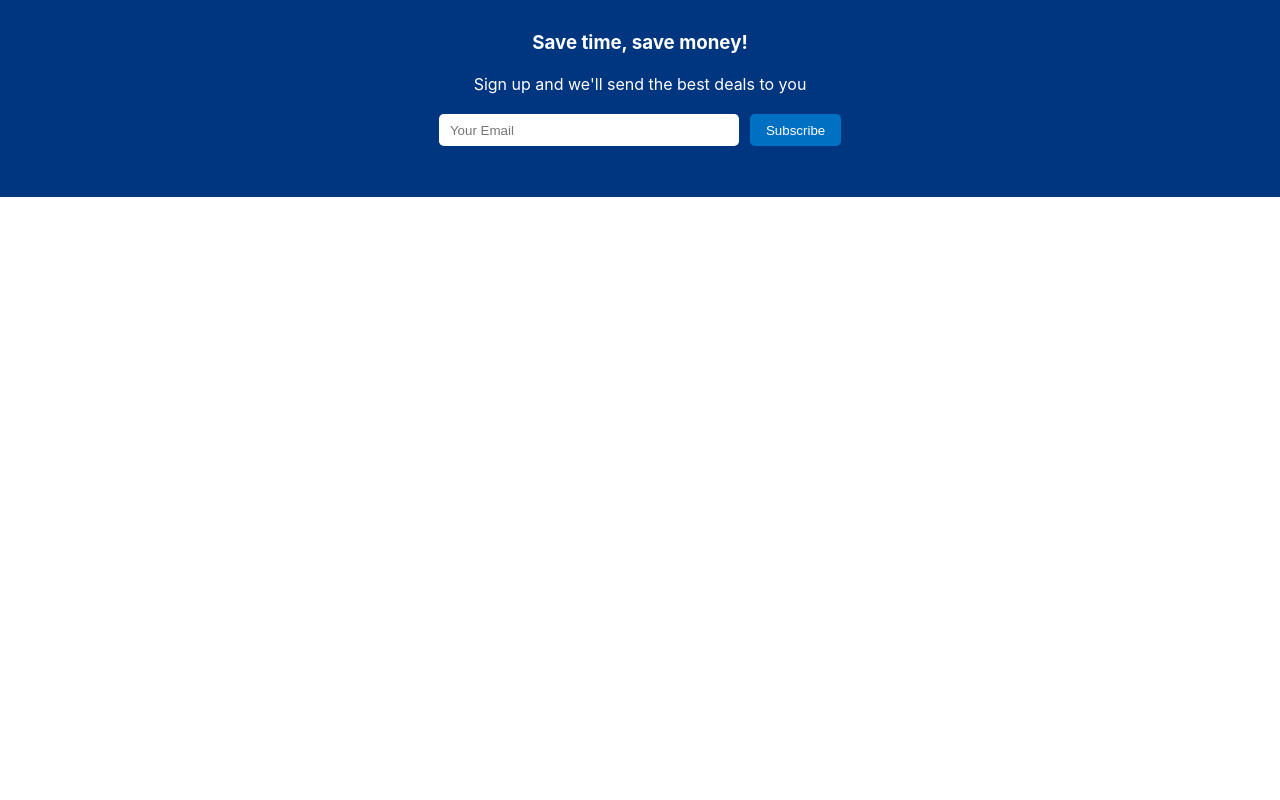
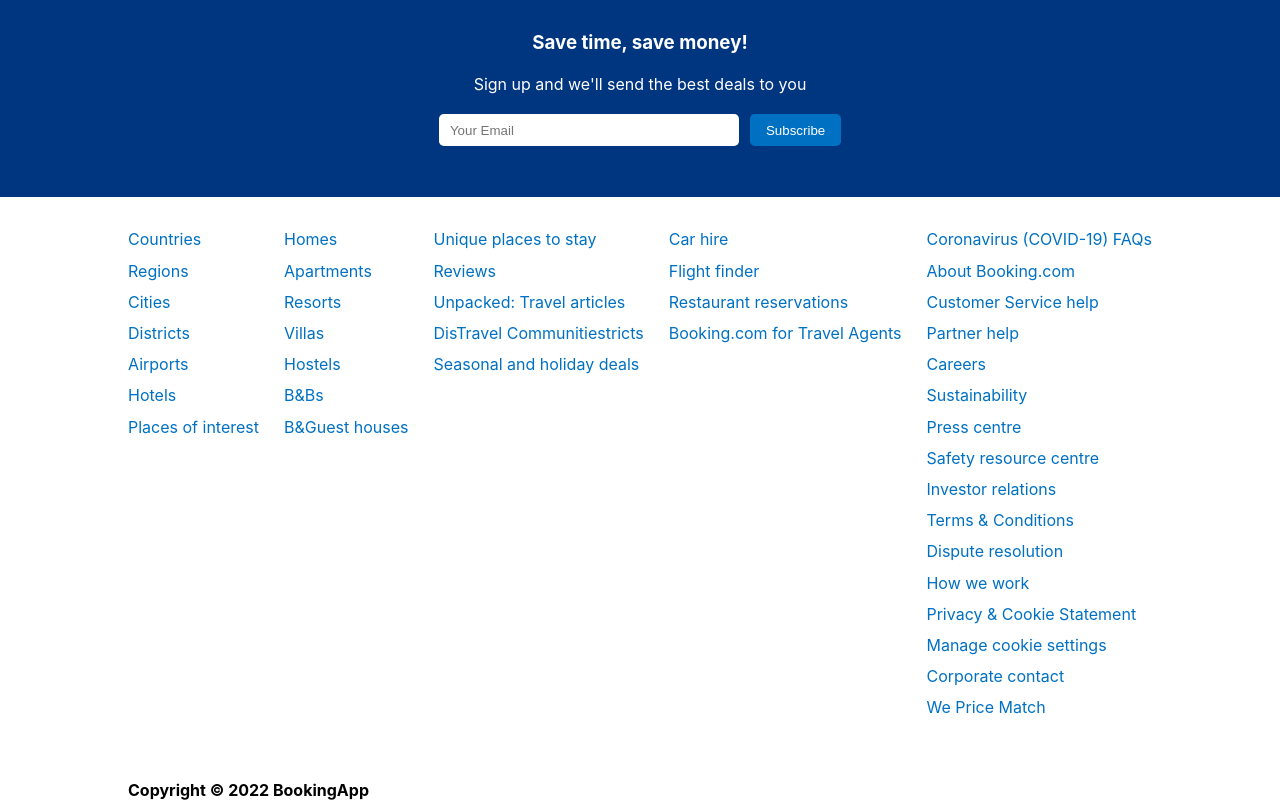
Before and after one commit to 21ciprian/booking-app, a React (Create React App) app: page / in a window 1280 px wide. Shown: the part 1498-2298 px from the top of the page. Before the commit the page ends 1695 px from the top, so only its background shows below. Built offline with nearby package versions, Linux system fonts and the light colour scheme.

Commit message:
Added footer component

```diff
--- /dev/null
+++ b/src/components/Footer/Footer.jsx
@@ -0,0 +1,63 @@
+import React from 'react'
+import styles from './Footer.module.css'
+
+function Footer() {
+	return (
+		<footer className={styles.footer}>
+			<section className={styles.footerLists}>
+				<ul className={styles.footerList}>
+					<li className={styles.fListItem}>Countries</li>
+					<li className={styles.fListItem}>Regions</li>
+					<li className={styles.fListItem}>Cities</li>
+					<li className={styles.fListItem}>Districts</li>
+					<li className={styles.fListItem}>Airports</li>
+					<li className={styles.fListItem}>Hotels</li>
+					<li className={styles.fListItem}>Places of interest</li>
+				</ul>
+				<ul className={styles.footerList}>
+					<li className={styles.fListItem}>Homes</li>
+					<li className={styles.fListItem}>Apartments</li>
+					<li className={styles.fListItem}>Resorts</li>
+					<li className={styles.fListItem}>Villas</li>
+					<li className={styles.fListItem}>Hostels</li>
+					<li className={styles.fListItem}>B&Bs</li>
+					<li className={styles.fListItem}>B&Guest houses</li>
+				</ul>
+				<ul className={styles.footerList}>
+					<li className={styles.fListItem}>Unique places to stay</li>
+					<li className={styles.fListItem}>Reviews</li>
+					<li className={styles.fListItem}>Unpacked: Travel articles</li>
+					<li className={styles.fListItem}>DisTravel Communitiestricts</li>
+					<li className={styles.fListItem}>Seasonal and holiday deals</li>
+				</ul>
+				<ul className={styles.footerList}>
+					<li className={styles.fListItem}>Car hire</li>
+					<li className={styles.fListItem}>Flight finder</li>
+					<li className={styles.fListItem}>Restaurant reservations</li>
+					<li className={styles.fListItem}>Booking.com for Travel Agents</li>
+				</ul>
+				<ul className={styles.footerList}>
+					<li className={styles.fListItem}>Coronavirus (COVID-19) FAQs</li>
+					<li className={styles.fListItem}>About Booking.com</li>
+					<li className={styles.fListItem}>Customer Service help</li>
+					<li className={styles.fListItem}>Partner help</li>
+					<li className={styles.fListItem}>Careers</li>
+					<li className={styles.fListItem}>Sustainability</li>
+					<li className={styles.fListItem}>Press centre</li>
+					<li className={styles.fListItem}>Safety resource centre</li>
+					<li className={styles.fListItem}>Investor relations</li>
+					<li className={styles.fListItem}>Terms & Conditions</li>
+					<li className={styles.fListItem}>Dispute resolution</li>
+					<li className={styles.fListItem}>How we work</li>
+					<li className={styles.fListItem}>Privacy & Cookie Statement</li>
+					<li className={styles.fListItem}>Manage cookie settings</li>
+					<li className={styles.fListItem}>Corporate contact</li>
+					<li className={styles.fListItem}>We Price Match</li>
+				</ul>
+			</section>
+			<h4 className={styles.fText}>Copyright &copy; 2022 BookingApp</h4>
+		</footer>
+	)
+}
+
+export default Footer
--- /dev/null
+++ b/src/components/Footer/Footer.module.css
@@ -0,0 +1,20 @@
+.footer {
+	width: 100%;
+	max-width: 1024px;
+	font-style: 0.8rem;
+}
+.footerLists {
+	width: 100%;
+	display: flex;
+	justify-content: space-between;
+	margin-bottom: 3.2rem;
+}
+.footerList {
+	list-style: none;
+	padding: 0;
+}
+.fListItem {
+	margin-bottom: 0.7rem;
+	color: #0071c2;
+	cursor: pointer;
+}
--- a/src/pages/Home/Home.jsx
+++ b/src/pages/Home/Home.jsx
@@ -1,6 +1,7 @@
 import React from 'react'
 import Featured from '../../components/Featured/Featured'
 import FeaturedProperties from '../../components/FeaturedProperties/FeaturedProperties'
+import Footer from '../../components/Footer/Footer'
 import Header from '../../components/Header/Header'
 import MailList from '../../components/MailList/MailList'
 import Navbar from '../../components/Navbar/Navbar'
@@ -19,6 +20,7 @@ function Home() {
 				<h1 className={styles.homeTitle}>Homes guests love</h1>
 				<FeaturedProperties />
 				<MailList />
+				<Footer />
 			</section>
 		</div>
 	)
```
